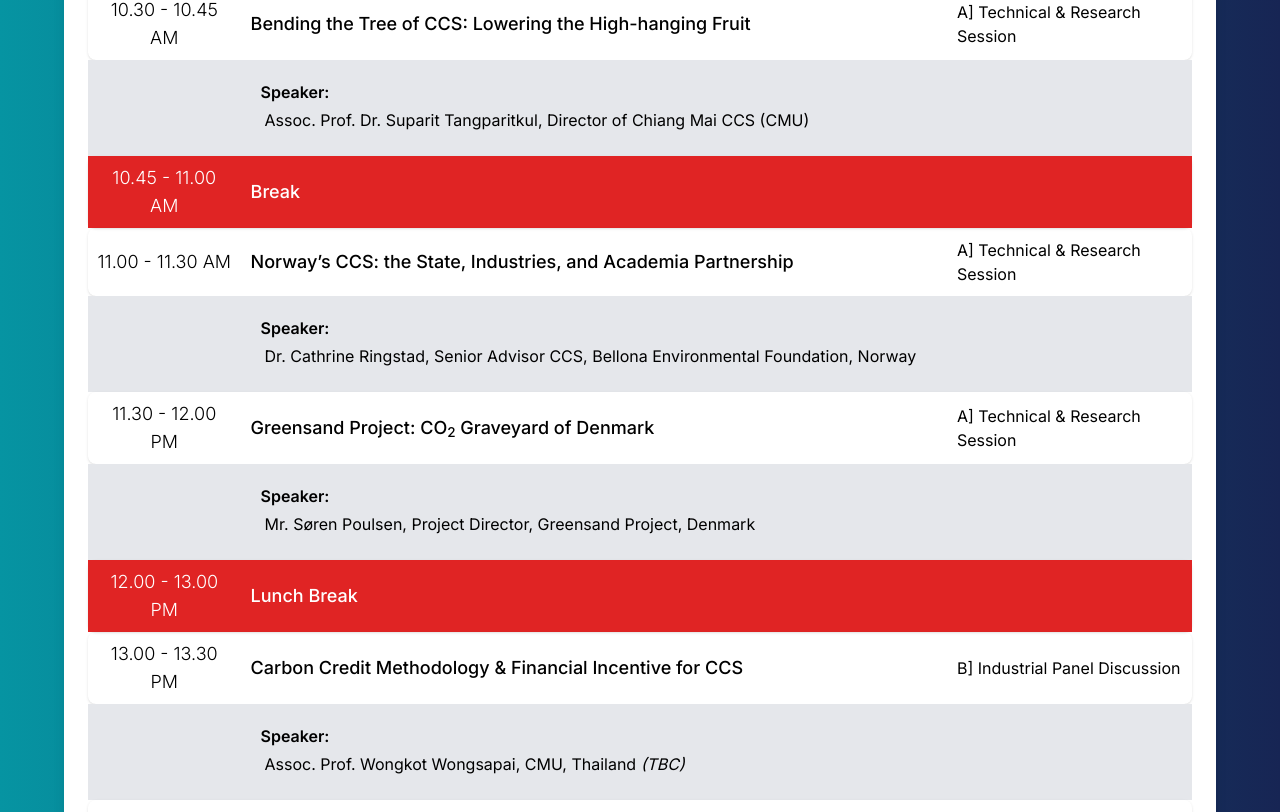
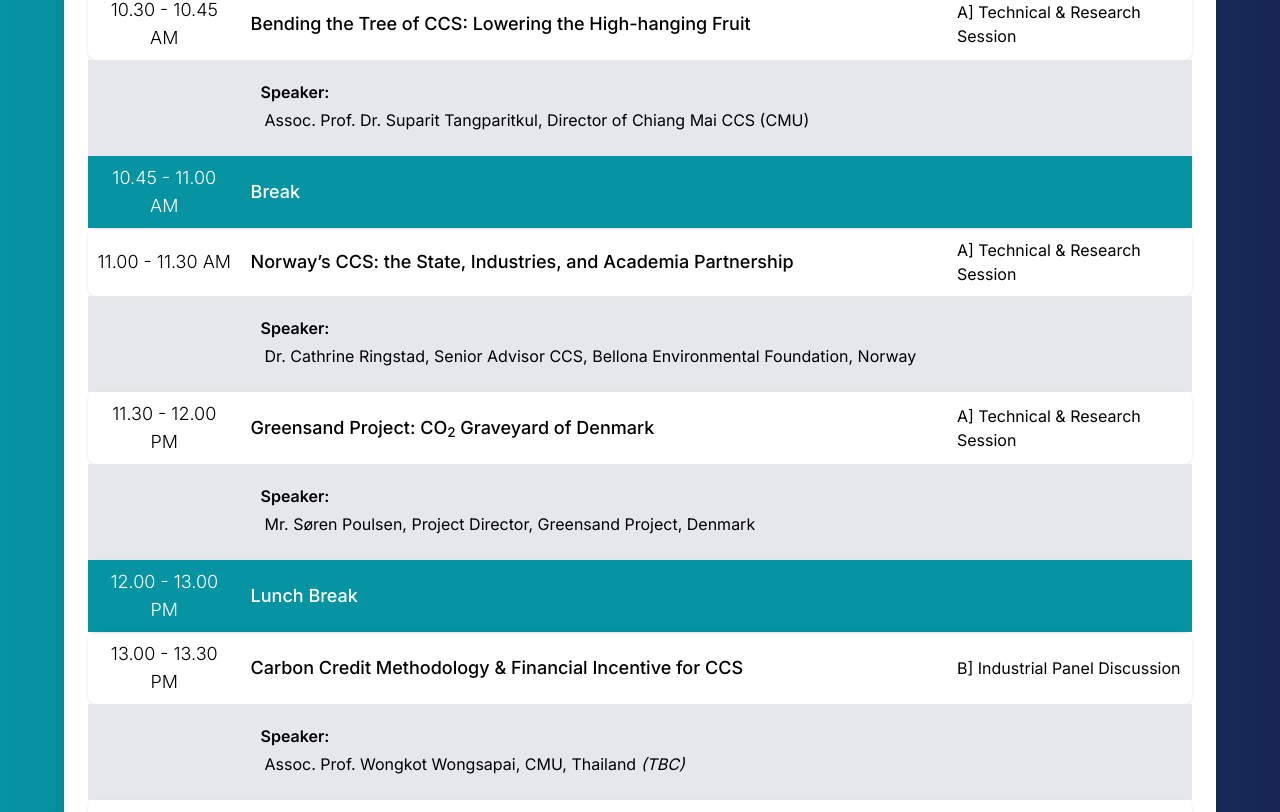
Before and after one commit to thunyoubun/ccs-registration, a Next.js app: page /program in a window 1280 px wide. Shown: the part 1218-2030 px from the top of the page. Built offline with nearby package versions, Linux system fonts and the light colour scheme.

Commit message:
change color

```diff
--- a/src/app/Components/TableProgramme.tsx
+++ b/src/app/Components/TableProgramme.tsx
@@ -25,7 +25,7 @@ function RowData({ date }: { date: IProgrammeData[] }) {
         key={schedule.topic + index}
         className={`${
           schedule.bgColor
-            ? "bg-red-600 shadow rounded-lg text-white"
+            ? "bg-teal-500 shadow rounded-lg text-white"
             : " hover:bg-gray-100 text-black"
         } shadow rounded-lg`}
       >
```
